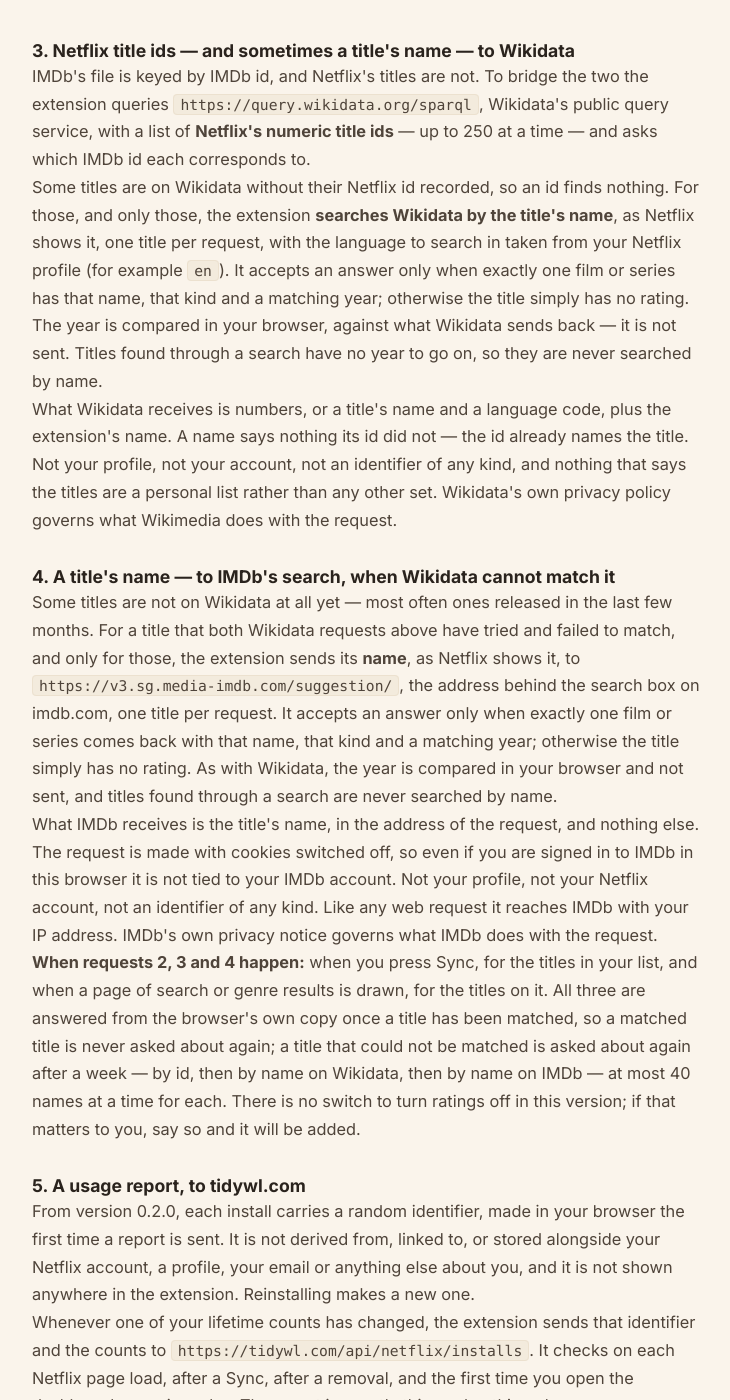
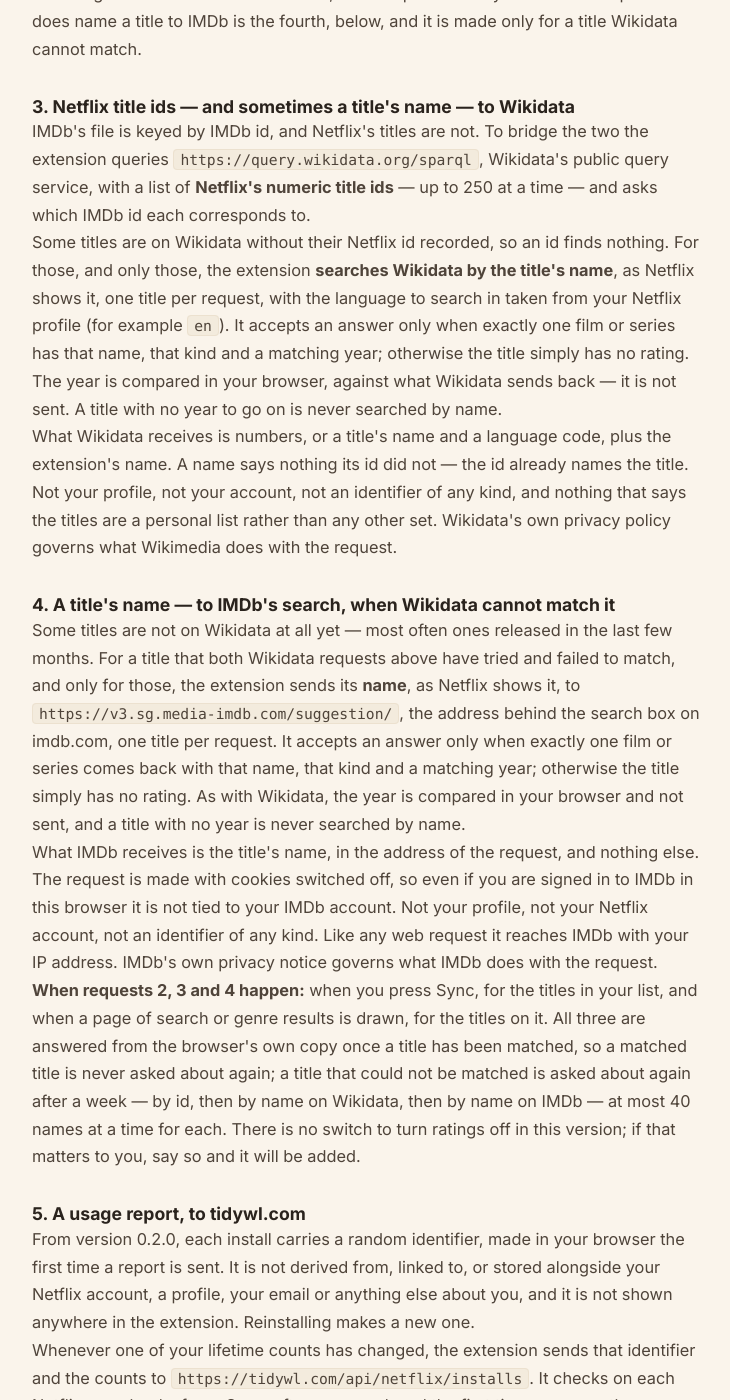
Before and after one commit to dominic-lam/tidywl-site, a Jekyll site: the page built from netflix/privacy/index.html, in a window 1280 px wide and 1400 px high, scrolled down 7110 px. Shown: the whole window, without its empty margins (272-1002 px from the left). Built offline with Jekyll 4.4.1, drawn with Linux system fonts in a browser that asks for light colours; some of the changed text lies outside the part shown.

Commit message:
DRAFT netflix privacy: search results are searched by name from 1.0.0
1.0.0 reads each search result's details, year included, so the old
'titles found through a search have no year' is false; the rule that
survives is 'no year, no name search'. The Netflix reads list gains that
per-title details read.

Co-Authored-By: Claude Opus 5.5 (1M context) <noreply@anthropic.com>
Claude-Session: https://claude.ai/code/session_01NUHVBVCBy2pH7HXjBLUp1N

```diff
--- a/netflix/privacy/index.html
+++ b/netflix/privacy/index.html
@@ -79,7 +79,7 @@ last_modified_at: 2026-09-23
       <li><strong>Your My List</strong> — each title's id, name, type, year, runtime, maturity rating, genres and box-art address. Read when you press <em>Sync</em>.</li>
       <li><strong>Your watch state</strong> — for each film, how far into it you are; for each show, whether Netflix records it as never watched, started or completed. Read as part of the same Sync.</li>
       <li><strong>Which profile is active</strong> — its id, name and language, so everything can be filed under the right profile.</li>
-      <li><strong>Search results and genre catalogues</strong> — only for a search you typed or a genre you opened.</li>
+      <li><strong>Search results and genre catalogues</strong> — only for a search you typed or a genre you opened. For each search result, and each film in a genre, details such as its year, runtime and number of seasons are then asked for once, and kept for the rest of that page's life.</li>
       <li><strong>A title's details on hover</strong> — its synopsis, cast, director or creators, genres, runtime and a still image, asked for once per title when you rest the pointer on a card, and kept for the rest of that page's life so a second look costs nothing.</li>
     </ul>
     <p>
@@ -263,7 +263,7 @@ last_modified_at: 2026-09-23
       per request, with the language to search in taken from your Netflix profile (for example <code>en</code>). It
       accepts an answer only when exactly one film or series has that name, that kind and a matching year; otherwise
       the title simply has no rating. The year is compared in your browser, against what Wikidata sends back — it is
-      not sent. Titles found through a search have no year to go on, so they are never searched by name.
+      not sent. A title with no year to go on is never searched by name.
     </p>
     <p>
       What Wikidata receives is numbers, or a title's name and a language code, plus the extension's name.
@@ -279,8 +279,8 @@ last_modified_at: 2026-09-23
       <strong>name</strong>, as Netflix shows it, to <code>https://v3.sg.media-imdb.com/suggestion/</code>, the
       address behind the search box on imdb.com, one title per request. It accepts an answer only when exactly one film
       or series comes back with that name, that kind and a matching year; otherwise the title simply has no rating. As
-      with Wikidata, the year is compared in your browser and not sent, and titles found through a search are never
-      searched by name.
+      with Wikidata, the year is compared in your browser and not sent, and a title with no year is never searched
+      by name.
     </p>
     <p>
       What IMDb receives is the title's name, in the address of the request, and nothing else. The request is made
```
